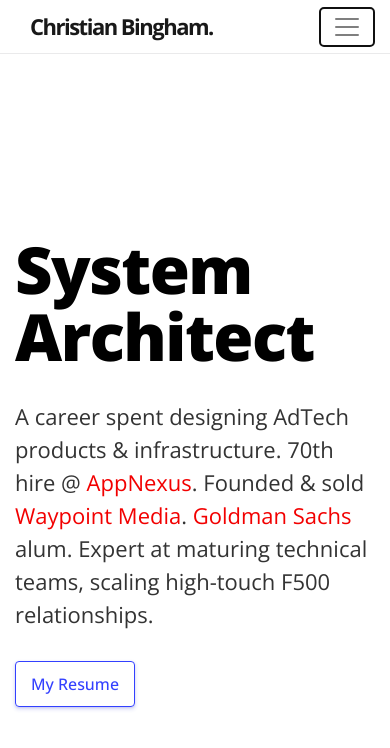
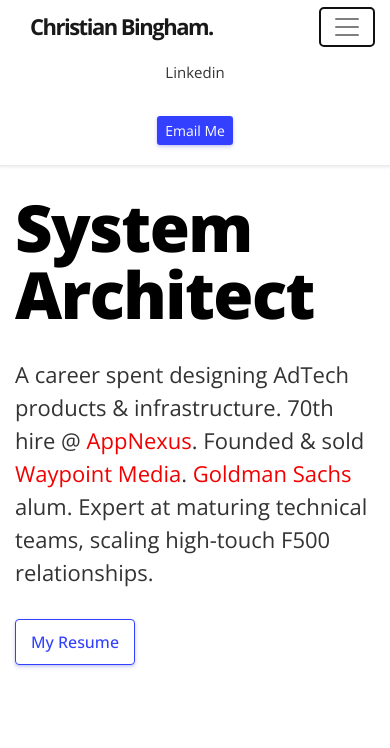
Before and after one commit to TrainUndrwater/homepage, a plain HTML site: page index.html in a window 390 px wide. Both pictures are taken after a click on the button "Toggle navigation". Drawn offline with nearby package versions, Linux system fonts and the light colour scheme.

Commit message:
mobile improvements.

```diff
--- a/index.html
+++ b/index.html
@@ -1,7 +1,10 @@
-<html>
-<meta name="viewport" content="width=device-width, initial-scale=1.0">
+<!doctype html>
+<html lang="en">
 
 <head>
+    <!-- Required meta tags -->
+    <meta charset="utf-8">
+    <meta name="viewport" content="width=device-width, initial-scale=1.0">
     <!-- Bootstrap -->
     <link crossorigin="anonymous" href="https://stackpath.bootstrapcdn.com/bootstrap/4.4.1/css/bootstrap.min.css" integrity="sha384-Vkoo8x4CGsO3+Hhxv8T/Q5PaXtkKtu6ug5TOeNV6gBiFeWPGFN9MuhOf23Q9Ifjh" rel="stylesheet">
     </link>
@@ -29,20 +32,25 @@
             </div>
         </div>
     </nav>
-    <div class="container-fluid" style="padding-top:25vh;">
+    <div class="container content-container">
         <div class="row">
-            <div class="col">
+            <div class="col-lg-8">
                 <div class="large-occupation">System Architect</div>
                 <div class="small-occupation">A career spent designing AdTech products & infrastructure. 70th hire @ <a href="https://www.xandr.com/">AppNexus</a>. Founded & sold <a href="https://www.fanai.io/">Waypoint Media</a>. <a href="https://www.goldmansachs.com/">Goldman Sachs</a> alum. Expert at maturing technical teams, scaling high-touch F500 relationships.
                 </div>
             </div>
-            <div class="row">
-                <div class="col">
-                    <a type="button" href="./ChristianBingham-Resume201911.pdf" class="btn btn-primary small-occupation">My Resume</a>
-                </div>
+        </div>
+        <div class="row">
+            <div class="col">
+                <a type="button" href="./ChristianBingham-Resume201911.pdf" class="btn btn-primary small-occupation">My Resume</a>
             </div>
         </div>
     </div>
+    <!-- Optional JavaScript -->
+    <!-- jQuery first, then Popper.js, then Bootstrap JS -->
+    <script src="https://code.jquery.com/jquery-3.4.1.slim.min.js" integrity="sha384-J6qa4849blE2+poT4WnyKhv5vZF5SrPo0iEjwBvKU7imGFAV0wwj1yYfoRSJoZ+n" crossorigin="anonymous"></script>
+    <script src="https://cdn.jsdelivr.net/npm/popper.js@1.16.0/dist/umd/popper.min.js" integrity="sha384-Q6E9RHvbIyZFJoft+2mJbHaEWldlvI9IOYy5n3zV9zzTtmI3UksdQRVvoxMfooAo" crossorigin="anonymous"></script>
+    <script src="https://stackpath.bootstrapcdn.com/bootstrap/4.4.1/js/bootstrap.min.js" integrity="sha384-wfSDF2E50Y2D1uUdj0O3uMBJnjuUD4Ih7YwaYd1iqfktj0Uod8GCExl3Og8ifwB6" crossorigin="anonymous"></script>
 </body>
 <!-- Font -->
 <link href="https://fonts.googleapis.com/css2?family=Open+Sans:wght@400;500;700;800&display=swap" rel="stylesheet">
--- a/style.css
+++ b/style.css
@@ -27,6 +27,7 @@
  }
 
  .navbar {
+     background: #FFF;
      padding: 5px 15px;
      border-bottom: 1px solid #C0C2C457;
  }
@@ -46,23 +47,17 @@
      color: #333;
  }
 
+ .content-container {
+     padding-top: 15vh;
+ }
+
  .large-occupation {
      color: #000;
      font-size: 100px;
-     font-weight: 700;
+     font-weight: 800;
      letter-spacing: -1.5px;
      line-height: 103%;
  }
-
- /* .large-occupation::after {
-     height: 6px;
-     width: 460px;
-     background-color: red;
-     position: absolute;
-     content: "";
-     bottom: -10px;
-     left: -3px;
- }*/
 
  .small-occupation {
      font-size: 22px;
@@ -82,7 +77,6 @@
      background-color: transparent;
      color: #3340ff;
      font-weight: 500;
-     margin-left: 15px;
  }
 
  .small-occupation.btn:hover {
@@ -94,7 +88,27 @@
      font-weight: 700;
  }
 
- .large-occupation {
-     font-size: 65px;
-     font-weight: 800;
+
+ /*Mobile */
+ @media (max-width: 575.98px) {
+     .navbar-expand-lg {
+         box-shadow: 0 0 3px 1px #e8e8e8;
+     }
+
+     .navbar-collapse.collapse.show .nav-contact,
+     .navbar-collapse.collapsing .nav-contact {
+         margin: 5px 10px 15px 10px;
+     }
+
+     .nav-item {
+         text-align: center;
+     }
+
+     .content-container {
+         padding-top: 20vh;
+     }
+
+     .large-occupation {
+         font-size: 65px;
+     }
  }
```
